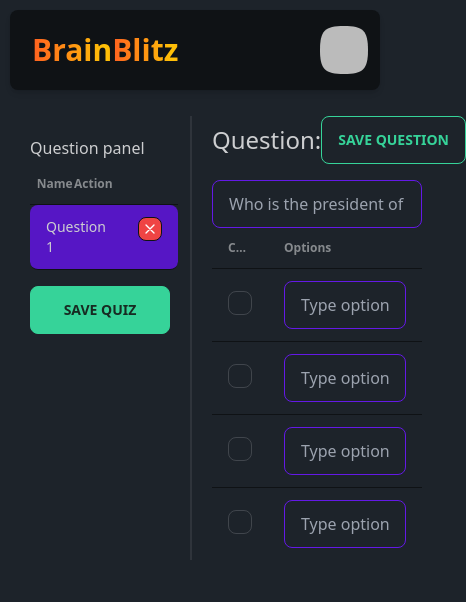
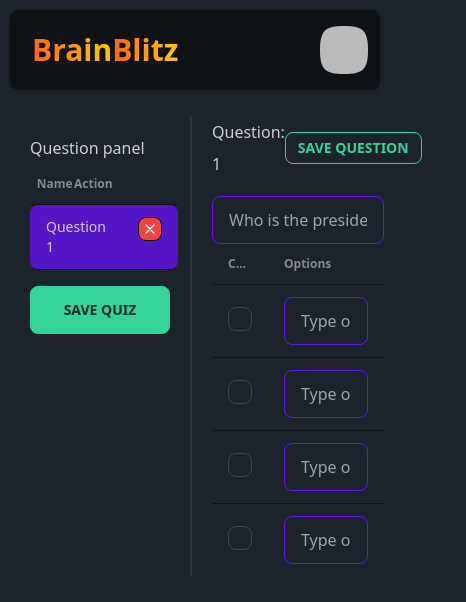
Before and after one commit to JeelRajodiya/brain-blitz, a Next.js app: page /NewQuiz/Questions in a window 390 px wide. Shown: the top 602 px of the page, 466 px wide, since content can reach past the window. Built offline with nearby package versions, Linux system fonts and the light colour scheme; no server answers; sample sign-in values are in the browser's storage.

Commit message:
mobile friendly

```diff
--- a/pages/NewQuiz/Questions.tsx
+++ b/pages/NewQuiz/Questions.tsx
@@ -180,9 +180,7 @@ export default function Questions() {
           {/* Question Panel Div */}
           <div className="w-2/5">
             <div className="flex flex-row mt-4 justify-between">
-              <h1
-                className={["flex", "text-2xl", styles.mobileFonts].join(" ")}
-              >
+              <h1 className={classnames("flex text-2xl", styles.mobileFonts)}>
                 Question panel
               </h1>
               {/* removed the not used add question button */}
@@ -228,9 +226,11 @@ export default function Questions() {
           {/* Question Form Div */}
           <div className="w-3/5">
             <div className="flex flex-row justify-between items-center">
-              <h1 className="text-2xl mb-4">Question:</h1>
+              <h1 className={classnames("text-2xl mb-4", styles.mobileFonts)}>
+                Question: {activeQuestion}
+              </h1>
               <button
-                className="btn mb-4 btn-outline btn-success"
+                className="btn mb-4 btn-outline btn-success btn-sm"
                 onClick={() => {
                   const newQuestions = structuredClone(questions);
                   if (activeQuestion == questions.length) {
```
